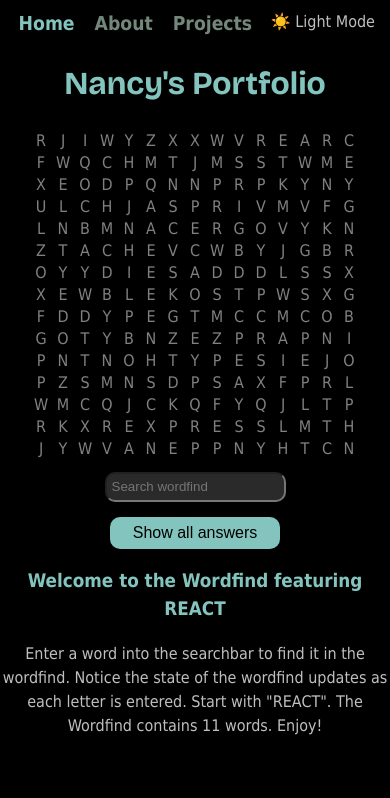
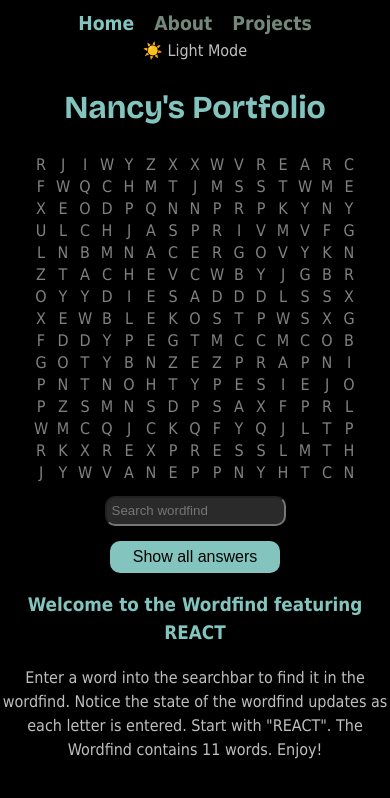
Before and after one commit to NancyBankson/Portfolio, a React (Vite) app: page / in a window 390 px wide. Shown: the top 798 px of the page. Built offline with nearby package versions, Linux system fonts and the light colour scheme.

Commit message:
Updated CSS for mobile

```diff
--- a/src/App.css
+++ b/src/App.css
@@ -235,6 +235,11 @@ h3 {
 
   #nav-container {
     padding: 10px 0 0;
+    flex-direction: column;
+  }
+
+  #theme-bar {
+    margin: 0 auto;
   }
 
   #home-title,
@@ -296,7 +301,7 @@ h3 {
     padding: 0;
   }
 
-  .skill-card {
+  .skill-card, .skill-card-light-mode {
     margin: 0 auto;
     height: auto;
   }
```
